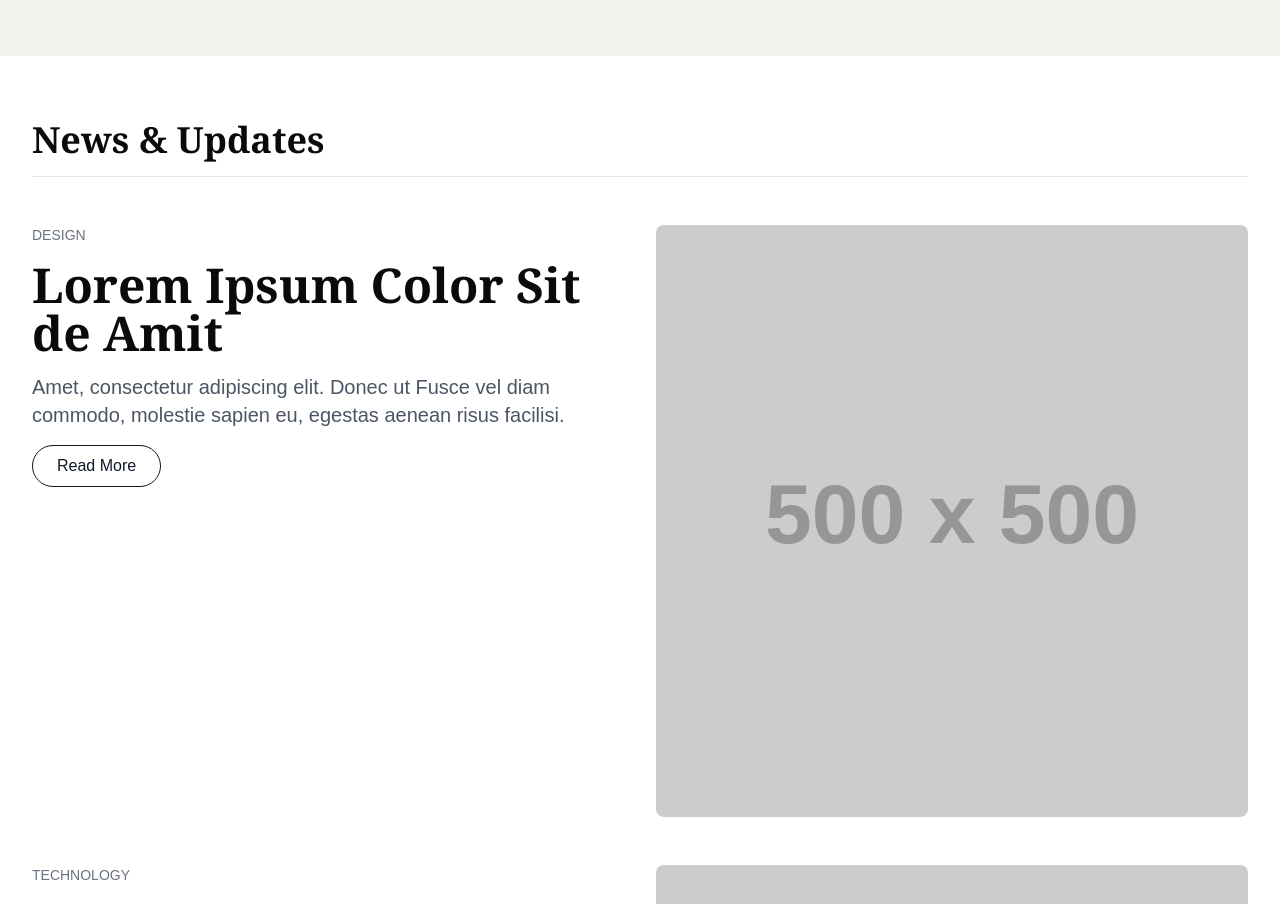
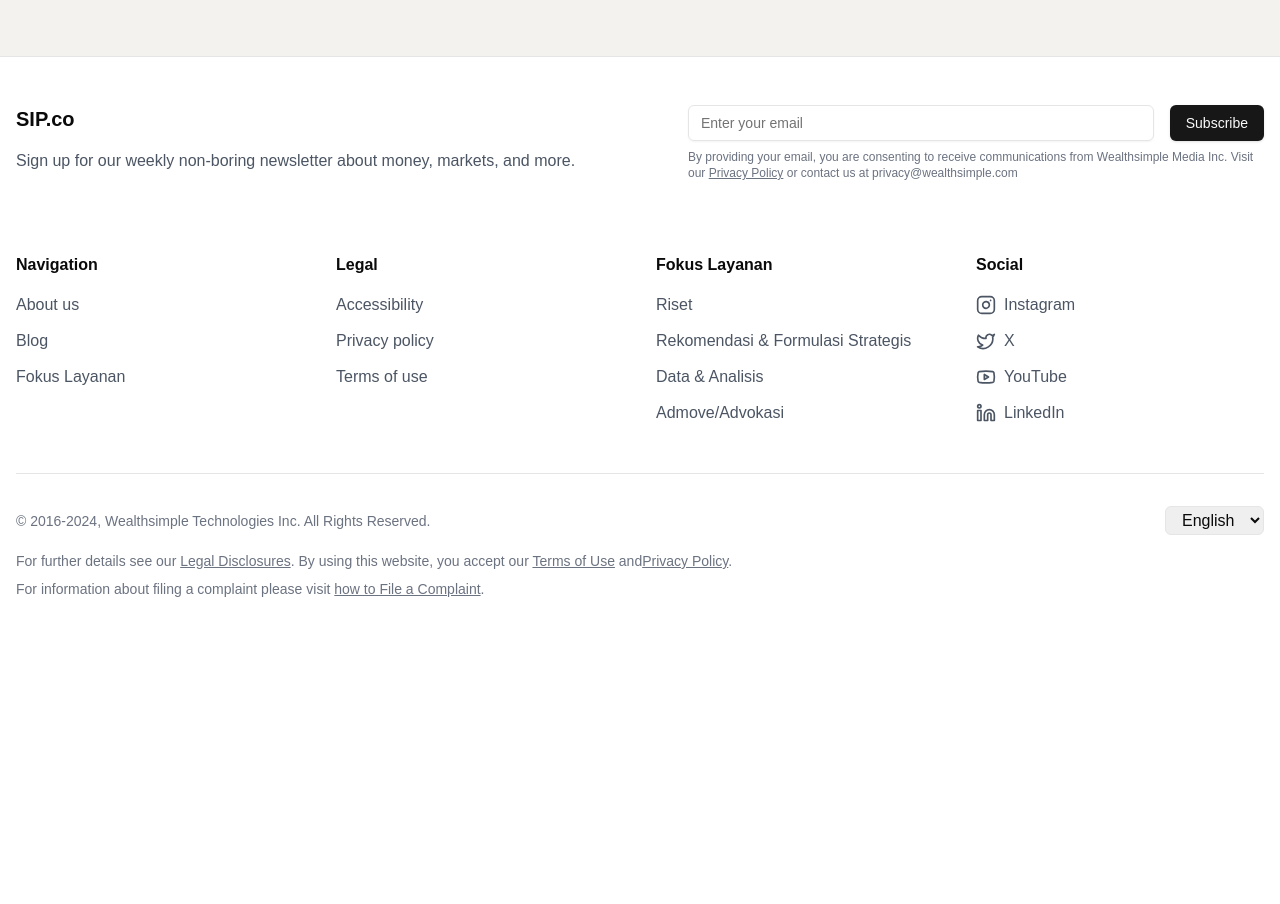
Before and after one commit to Gebext/SIP, a Next.js app: page / in a window 1280 px wide. Shown: the part 1640-2544 px from the top of the page. After the commit the page ends 2287 px from the top, so only its background shows below. Built offline with nearby package versions, Linux system fonts and the light colour scheme.

Commit message:
fix:navbar

```diff
--- a/app/fokus-layanan/page.tsx
+++ /dev/null
@@ -1,34 +0,0 @@
-import Hero from "@/components/shared/hero"
-import Link from "next/link"
-
-export default function LandingPage() {
-  return (
-    <div className="min-h-screen bg-white">
-         <header className="py-2">
-            <h1 className="text-center text-5xl lg:text-6xl font-serif tracking-tight">SIP.</h1>
-        </header>
-      <nav className="border-y">
-        <div className="container mx-auto px-4 py-4 flex items-center justify-center">
-          <div className="flex items-center space-x-8">
-            <nav className="hidden md:flex space-x-8">
-              <Link href="#" className="text-sm text-gray-600 hover:text-gray-900">
-                About
-              </Link>
-              <Link href="#" className="text-sm text-gray-600 hover:text-gray-900">
-                Fokus Layanan
-              </Link>
-              <Link href="#" className="text-sm text-gray-600 hover:text-gray-900">
-                News & Update
-              </Link>
-              <Link href="/blog" className="text-sm text-gray-600 hover:text-gray-900">
-                Blog
-              </Link>
-            </nav>
-          </div>
-        </div>
-      </nav>
-       < Hero/>
-
-    </div>
-  )
-}
--- a/app/news-and-update/page.tsx
+++ /dev/null
@@ -1,67 +0,0 @@
-export default function NewsSection() {
-    const newsItems = [
-      {
-        id: 1,
-        category: "Design",
-        title: "Lorem Ipsum Color Sit de Amit",
-        description:
-          "Amet, consectetur adipiscing elit. Donec ut Fusce vel diam commodo, molestie sapien eu, egestas aenean risus facilisi.",
-        image: "https://via.placeholder.com/500x500",
-      },
-      {
-        id: 2,
-        category: "Technology",
-        title: "Innovative Solutions for Modern Challenges",
-        description:
-          "Praesent faucibus sapien eu diam facilisis, nec convallis erat interdum. Sed ut neque vitae erat elementum viverra.",
-        image: "https://via.placeholder.com/500x500",
-      },
-      {
-        id: 3,
-        category: "Business",
-        title: "Expanding Horizons in Global Markets",
-        description:
-          "Vestibulum ante ipsum primis in faucibus orci luctus et ultrices posuere cubilia curae; Vivamus sed felis ac lectus pretium fermentum.",
-        image: "https://via.placeholder.com/500x500",
-      },
-    ];
-
-    return (
-      <section className="bg-white py-16">
-        <div className="container mx-auto px-4 lg:px-8">
-          {/* Header */}
-          <div className="mb-12">
-            <h2 className="text-3xl lg:text-4xl font-serif font-semibold">News & Updates</h2>
-            <hr className="border-t mt-4" />
-          </div>
-
-          {/* News Items */}
-          <div className="space-y-12">
-            {newsItems.map((item) => (
-              <div
-                key={item.id}
-                className="flex flex-col lg:flex-row items-center lg:items-start lg:space-x-8 space-y-6 lg:space-y-0"
-              >
-                <div className="w-full lg:w-1/2 space-y-4">
-                  <p className="text-sm text-gray-500 uppercase">{item.category}</p>
-                  <h3 className="font-serif font-semibold text-5xl">{item.title}</h3>
-                  <p className="text-xl text-gray-600">{item.description}</p>
-                  <button className="px-6 py-2 border border-gray-900 rounded-full text-gray-900 hover:bg-gray-100">
-                    Read More
-                  </button>
-                </div>
-
-                <div className="w-full lg:w-1/2">
-                  <img
-                    src={item.image}
-                    alt={item.title}
-                    className="w-full h-full object-cover rounded-lg"
-                  />
-                </div>
-              </div>
-            ))}
-          </div>
-        </div>
-      </section>
-    );
-  }
--- a/app/page.tsx
+++ b/app/page.tsx
@@ -1,6 +1,5 @@
 
 import AboutSection from "./about/page";
-import NewsSection from "./news-and-update/page";
 import Footer from "@/components/shared/footer";
 import Hero from "@/components/shared/hero";
 
@@ -9,7 +8,6 @@ export default function Home() {
     <div >
       <Hero/>
       <AboutSection/>
-      <NewsSection  />
       <Footer/>
     </div>
   );
--- a/components/shared/footer.tsx
+++ b/components/shared/footer.tsx
@@ -108,9 +108,9 @@ export default function Footer() {
             <p className="text-sm text-gray-500">
               © 2016-2024, Wealthsimple Technologies Inc. All Rights Reserved.
             </p>
-            {/* <select className="border rounded-md px-3 py-1">
+            <select className="border rounded-md px-3 py-1">
               <option>English</option>
-            </select> */}
+            </select>
           </div>
           <p className="text-sm text-gray-500 mt-4">
             For further details see our <a href="#" className="underline">Legal Disclosures</a>.
--- a/components/ui/navbar.tsx
+++ b/components/ui/navbar.tsx
@@ -39,7 +39,7 @@ export default function Navbar() {
             </svg>
           </button>
           {/* Desktop Menu */}
-          <div className="hidden md:flex space-x-8">
+          <div className="hidden md:flex space-x-8 mx-auto">
             <Link href="#" className="text-sm text-gray-600 hover:text-gray-900">
               About
             </Link>
```
